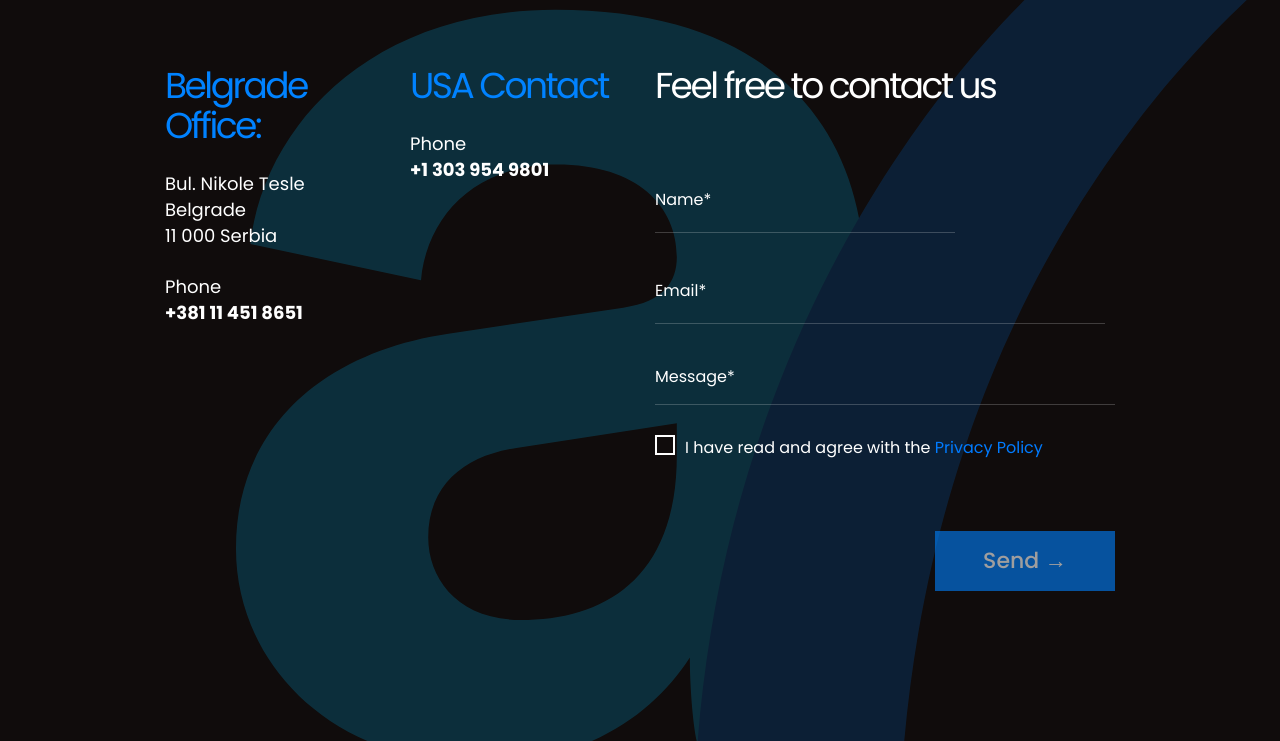
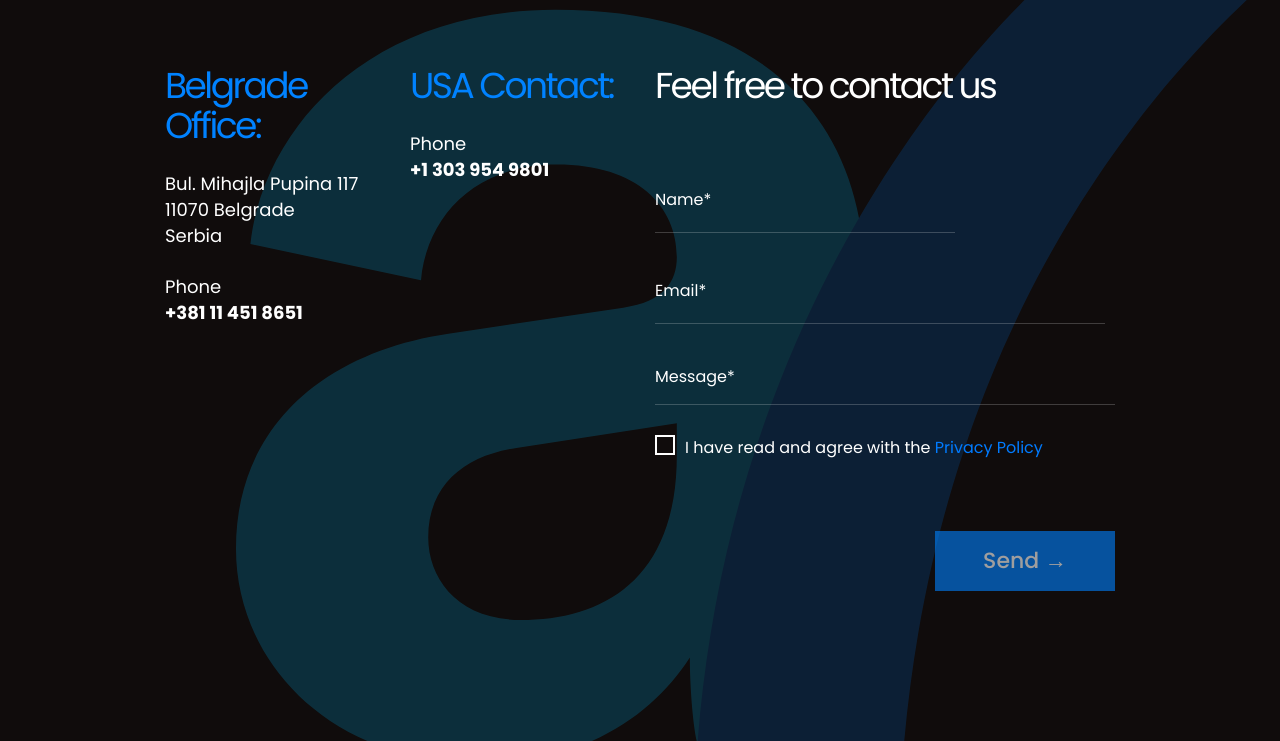
Before and after one commit to awesome7/awesome7com.github.io, a plain HTML site: page index.html in a window 1280 px wide. Shown: the part 7749-8490 px from the top of the page. Drawn offline with nearby package versions, Linux system fonts and the light colour scheme.

Commit message:
Address fix

```diff
--- a/dev/js/app.js
+++ b/dev/js/app.js
@@ -55,7 +55,7 @@ function transferFailed(evt) {
 }
 
 function transferCanceled(evt) {
-    writeMessage("The action has been canceled by the user.", "failed");
+    writeMessage("The action has been cancelled by the user.", "failed");
 }
 
 function writeMessage(message, status) {
--- a/index.html
+++ b/index.html
@@ -588,11 +588,11 @@
             <div class="row">
               <div class="col-xl-6 col-md-6">
                 <h3 class="footer-headline">Belgrade Office:</h3>
-                <p class="footer-text">Bul. Nikole Tesle <br /> Belgrade <br /> 11 000 Serbia</p>
+                <p class="footer-text">Bul. Mihajla Pupina 117 <br /> 11070 Belgrade <br />Serbia</p>
                 <p class="footer-text">Phone<strong>+381 11 451 8651</strong></p>
               </div>
               <div class="col-xl-6 col-md-6">
-                <h3 class="footer-headline">USA Contact</h3>
+                <h3 class="footer-headline">USA Contact:</h3>
                 <p class="footer-text">Phone<strong>+1 303 954 9801</strong></p>
               </div>
             </div>
```
